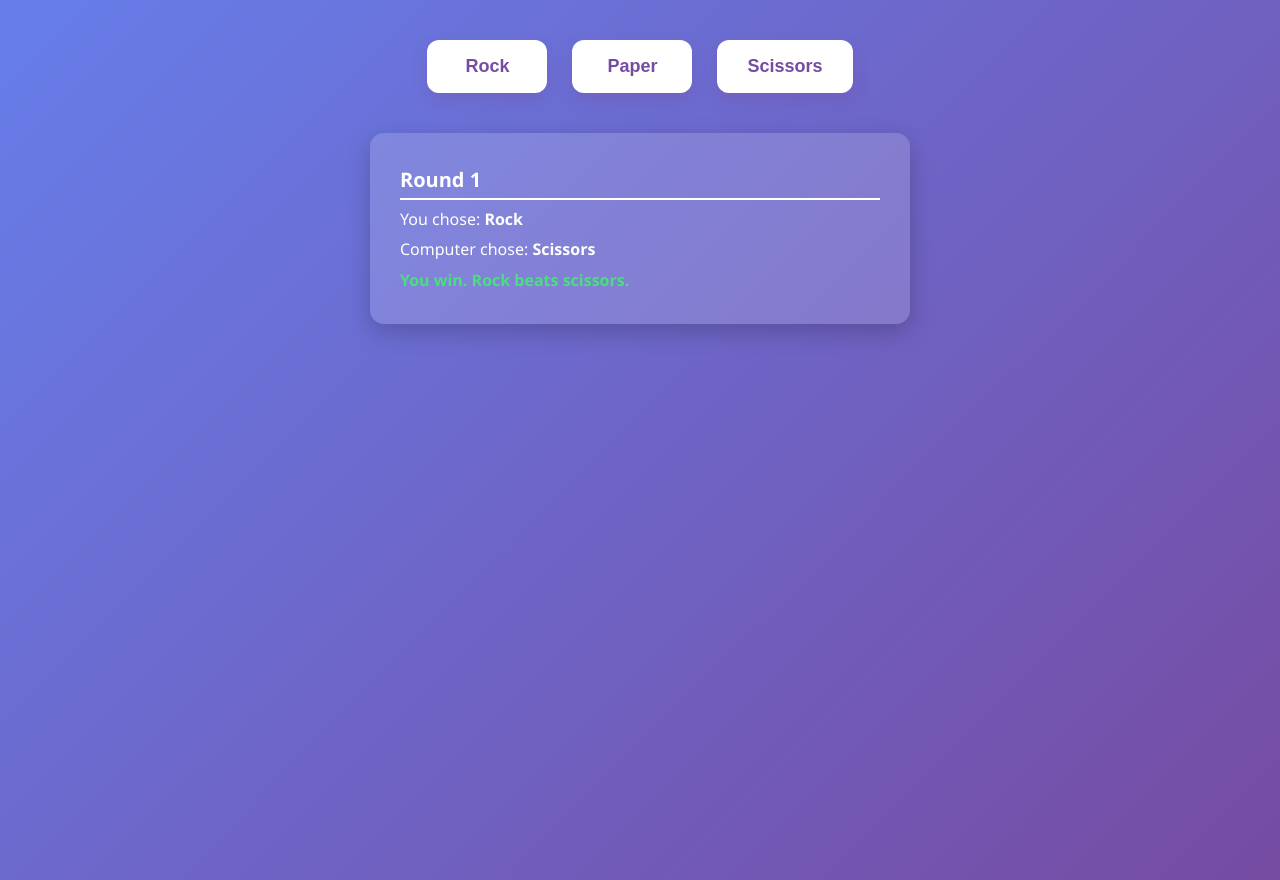
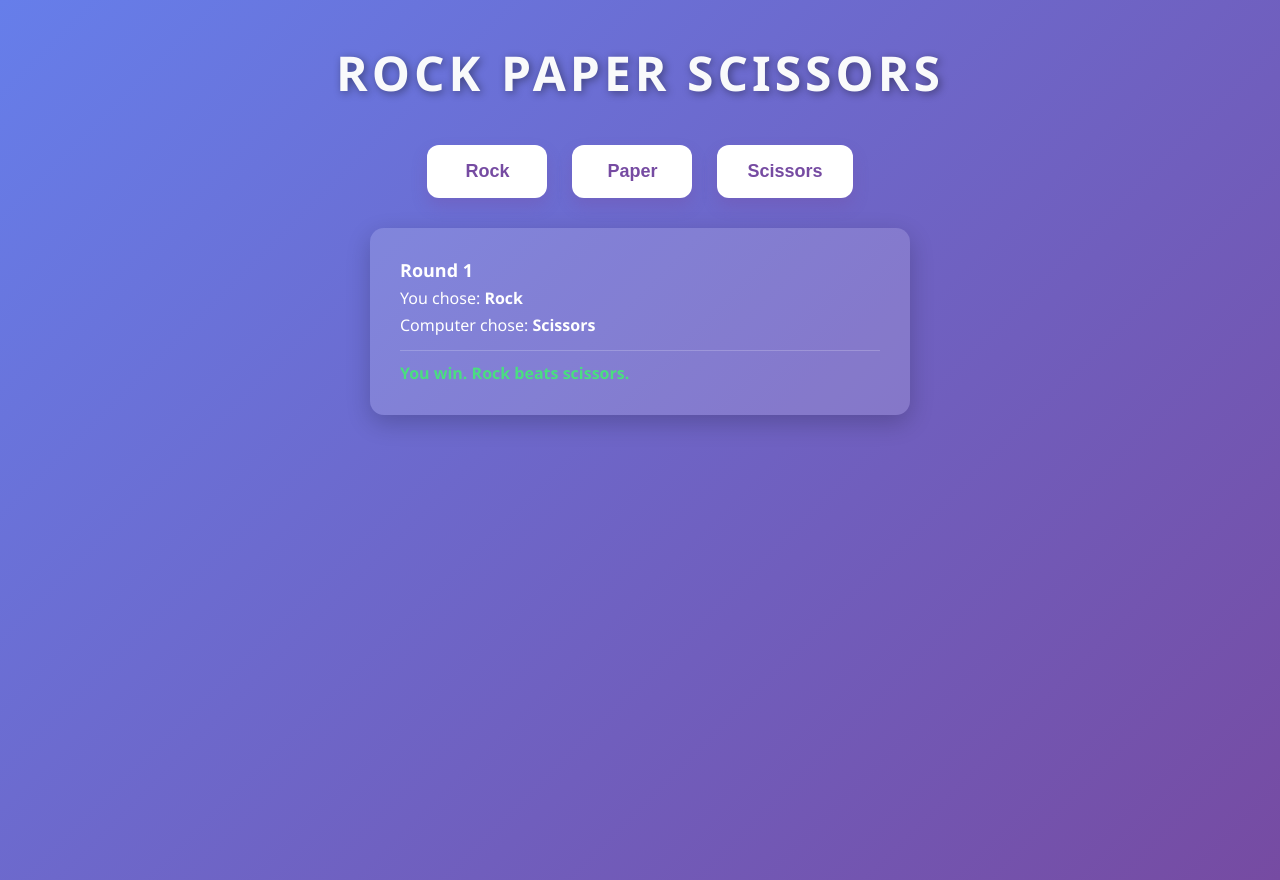
Before and after one commit to Collins101-dev/odin-rock-paper-scissors, a plain HTML site: page index.html in a window 1280 px wide. Both pictures are taken after a click on the button "Rock". Drawn offline with Linux system fonts and the light colour scheme.

Commit message:
Styled the page and added a title and auto-scrolling result

```diff
--- a/index.html
+++ b/index.html
@@ -4,7 +4,6 @@
         <meta charset="UTF-8">
         <meta name="viewport" content="width=device-width, initial-scale=1.0">
         <title>Rock, Paper, and scissors</title>
-        <script src="index.js" ></script>
     </head>
 
     <body>
--- a/index.js
+++ b/index.js
@@ -44,26 +44,58 @@ function playGame(humanSelection) {
 
     const computerSelection = getComputerChoice();
 
-    resultsDiv.innerHTML += `<p class="round"><strong>Round ${roundCount + 1}</strong></p>`;
-    resultsDiv.innerHTML += `<p class="choice">You chose: <span>${humanSelection}</span></p>`;
-    resultsDiv.innerHTML += `<p class="choice">Computer chose: <span>${computerSelection}</span></p>`;
+    // Create a round container for better grouping
+    const roundContainer = document.createElement("div");
+    roundContainer.className = "round-container";
+
+    roundContainer.innerHTML = `
+      <p class="round"><strong>Round ${roundCount + 1}</strong></p>
+      <p class="choice">You chose: <span>${humanSelection}</span></p>
+      <p class="choice">Computer chose: <span>${computerSelection}</span></p>
+    `;
+
+    resultsDiv.appendChild(roundContainer);
 
     playRound(humanSelection, computerSelection);
+
     roundCount++;
 
+    // Scroll results div to bottom smoothly so latest results are visible
+    resultsDiv.scrollTo({ top: resultsDiv.scrollHeight, behavior: 'smooth' });
+
     if (roundCount === 5) {
-        resultsDiv.innerHTML += `<p class="final-score">Final Score — You: ${humanScore} | Computer: ${computerScore}</p>`;
+        const finalScore = document.createElement("p");
+        finalScore.className = "final-score";
+        finalScore.textContent = `Final Score — You: ${humanScore} | Computer: ${computerScore}`;
+        resultsDiv.appendChild(finalScore);
+
+        const finalMessage = document.createElement("h3");
         if (humanScore > computerScore) {
-            resultsDiv.innerHTML += `<h3 class="final-win">🎉 Congrats! You win.</h3>`;
+            finalMessage.className = "final-win";
+            finalMessage.textContent = "🎉 Congrats! You win.";
         } else if (computerScore > humanScore) {
-            resultsDiv.innerHTML += `<h3 class="final-lose">😞 Sorry. You lose.</h3>`;
+            finalMessage.className = "final-lose";
+            finalMessage.textContent = "😞 Sorry. You lose.";
         } else {
-            resultsDiv.innerHTML += `<h3 class="final-tie">🤝 It's a tie!</h3>`;
+            finalMessage.className = "final-tie";
+            finalMessage.textContent = "🤝 It's a tie!";
         }
+        resultsDiv.appendChild(finalMessage);
+
+        restartButton.style.display = "inline-block";  // Show restart button when game ends
     }
 }
 
+function restartGame() {
+    humanScore = 0;
+    computerScore = 0;
+    roundCount = 0;
+    resultsDiv.innerHTML = "";
+    restartButton.style.display = "none"; // Hide restart button during the game
+}
+
 let resultsDiv;
+let restartButton;
 
 window.onload = () => {
     // Inject CSS styles dynamically
@@ -81,11 +113,22 @@ window.onload = () => {
         padding: 40px 20px;
       }
 
+      header {
+        font-size: 3rem;
+        font-weight: 900;
+        letter-spacing: 4px;
+        text-transform: uppercase;
+        margin-bottom: 40px;
+        color: #f9fafb;
+        text-shadow: 2px 2px 8px rgba(0,0,0,0.4);
+        user-select: none;
+      }
+
       #buttons {
         display: flex;
         justify-content: center;
         gap: 25px;
-        margin-bottom: 40px;
+        margin-bottom: 30px;
       }
 
       button {
@@ -122,20 +165,38 @@ window.onload = () => {
         padding: 25px 30px;
         box-shadow: 0 8px 25px rgba(0, 0, 0, 0.2);
         overflow-y: auto;
-        max-height: 400px;
+        max-height: 320px;
+        margin-bottom: 20px;
+        position: relative;
+      }
+
+      /* Fade effect at bottom to hint scroll */
+      #results::after {
+        content: "";
+        pointer-events: none;
+        position: sticky;
+        bottom: 0;
+        left: 0;
+        width: 100%;
+        height: 40px;
+        background: linear-gradient(180deg, transparent, rgba(255, 255, 255, 0.15));
+      }
+
+      .round-container {
+        margin-bottom: 12px;
+        padding-bottom: 8px;
+        border-bottom: 1px solid rgba(255, 255, 255, 0.2);
       }
 
       #results p, #results h3 {
-        margin: 8px 0;
-        line-height: 1.4;
+        margin: 6px 0;
+        line-height: 1.3;
       }
 
       .round {
         font-weight: 700;
-        font-size: 20px;
-        margin-top: 18px;
-        border-bottom: 2px solid #fff;
-        padding-bottom: 4px;
+        font-size: 18px;
+        margin-bottom: 4px;
       }
 
       .choice span {
@@ -187,8 +248,32 @@ window.onload = () => {
         color: #fbbf24;
         margin-top: 15px;
       }
+
+      #restart {
+        background: #764ba2;
+        color: #fff;
+        font-weight: 700;
+        padding: 14px 40px;
+        border-radius: 14px;
+        box-shadow: 0 6px 12px rgba(0, 0, 0, 0.25);
+        cursor: pointer;
+        user-select: none;
+        font-size: 18px;
+        border: none;
+        display: none;
+        transition: background 0.3s ease;
+      }
+
+      #restart:hover {
+        background: #5a3a81;
+      }
     `;
     document.head.appendChild(style);
+
+    // Add header
+    const header = document.createElement("header");
+    header.textContent = "Rock Paper Scissors";
+    document.body.prepend(header);
 
     // Create buttons container
     const buttons = document.createElement("div");
@@ -208,4 +293,11 @@ window.onload = () => {
     resultsDiv = document.createElement("div");
     resultsDiv.id = "results";
     document.body.appendChild(resultsDiv);
+
+    // Create restart button
+    restartButton = document.createElement("button");
+    restartButton.id = "restart";
+    restartButton.textContent = "Restart Game";
+    restartButton.addEventListener("click", restartGame);
+    document.body.appendChild(restartButton);
 };
```
